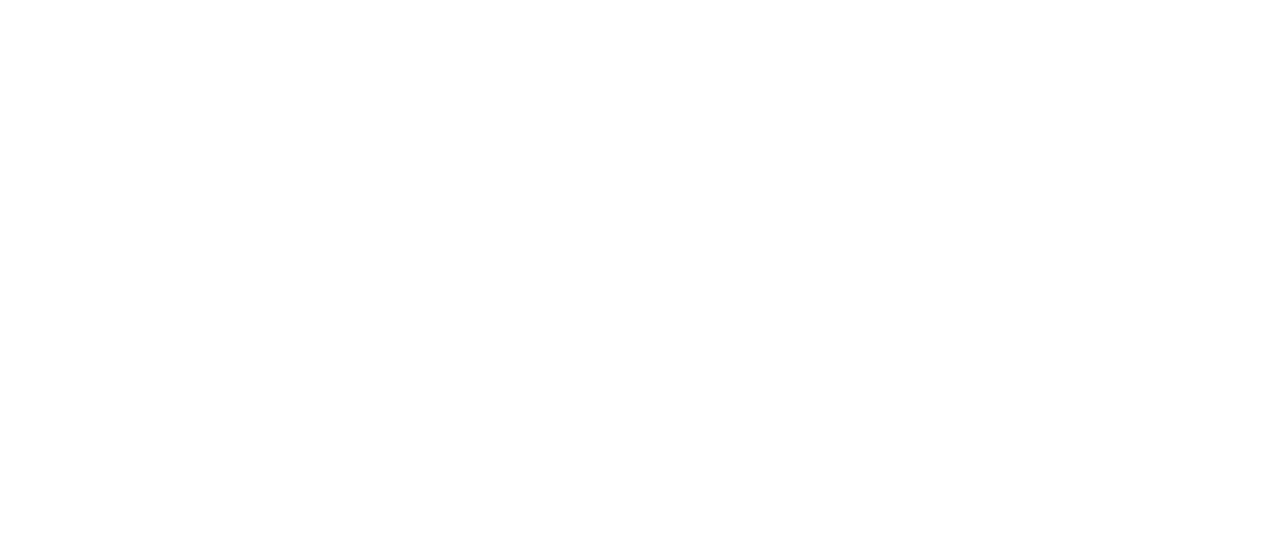
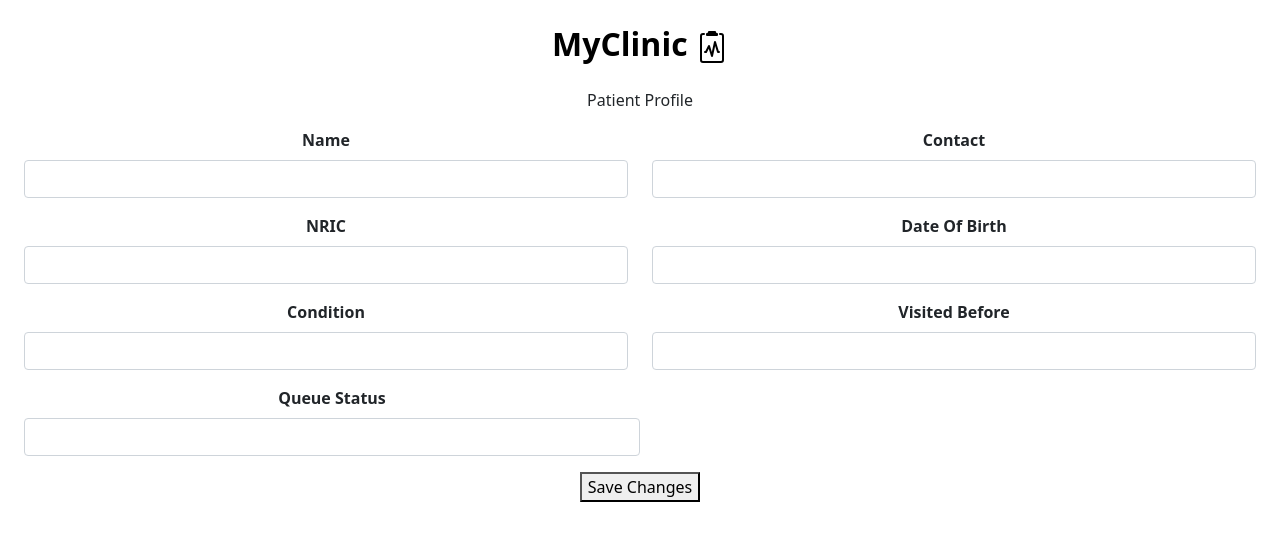
Before and after one commit to auglxw/MyClinic, a React (Create React App) app in the folder client/: page /internaledit in a window 1280 px wide. Shown: the top 540 px of the page. Built offline with nearby package versions, Linux system fonts and the light colour scheme.

Commit message:
Reorganised the edit details page

```diff
--- a/client/src/pages/InternalEdit.jsx
+++ b/client/src/pages/InternalEdit.jsx
@@ -2,19 +2,104 @@
 import 'bootstrap/dist/css/bootstrap.min.css';
 import React, { useState, useEffect } from "react";
 import Axios from "axios";
-import { Table } from "react-bootstrap";
+import { Form, Col, Row, Container } from "react-bootstrap";
 import Header from "../components/Header";
 import { useSelector } from "react-redux";
 
 function InternalEdit() {
     const patient = useSelector(state => state.selectedPatient);
+    const [details, setDetails] = useState({
+        name: patient.name,
+        contact: patient.contact,
+        nric: patient.nric,
+        dob: patient.dob,
+        condition: patient.condition,
+        visited: patient.visited,
+        status: patient.status,
+    });
+
+    function updateDetails(e, type) {
+        var temp = details;
+        if (type == "name") {
+            temp.name = e.target.value;
+        }
+        else if (type == "contact") {
+            temp.contact = e.target.value;
+        }
+        else if (type == "nric") {
+            temp.nric = e.target.value;
+        }
+        else if (type == "dob") {
+            temp.dob = e.target.value;
+        }
+        else if (type == "condition") {
+            temp.condition = e.target.value;
+        }
+        else if (type == "visited") {
+            temp.visited = e.target.value;
+        }
+        else if (type == "status") {
+            temp.status = e.target.value;
+        }
+        setDetails(temp);
+    }
 
     return <div>
-        <h1>{patient.name}</h1>
-        <h1>{patient.contact}</h1>
-        <h1>{patient.nric}</h1>
-        <h1>{patient.condition}</h1>
-        <h1>{patient.status}</h1>
+        <Header />
+        <p>Patient Profile</p>
+        <Form>
+        <Container fluid>
+            <Row>
+                <Col lg={6}>
+                <Form.Group className="mb-3">
+                    <Form.Label className="loginformlabel">Name</Form.Label>
+                    <Form.Control onChange={(e) => {updateDetails(e, "name")}} value={details.name} />
+                </Form.Group>
+                </Col>
+                <Col lg={6}>
+                <Form.Group className="mb-3">
+                    <Form.Label className="loginformlabel">Contact</Form.Label>
+                    <Form.Control onChange={(e) => {updateDetails(e, "contact")}} value={details.contact} />
+                </Form.Group>
+                </Col>
+            </Row>
+            <Row>
+                <Col lg={6}>
+                <Form.Group className="mb-3">
+                    <Form.Label className="loginformlabel">NRIC</Form.Label>
+                    <Form.Control onChange={(e) => {updateDetails(e, "nric")}} value={details.nric} />
+                </Form.Group>
+                </Col>
+                <Col lg={6}>
+                <Form.Group className="mb-3">
+                    <Form.Label className="loginformlabel">Date Of Birth</Form.Label>
+                    <Form.Control onChange={(e) => {updateDetails(e, "dob")}} value={details.dob} />
+                </Form.Group>
+                </Col>
+            </Row>
+            <Row>
+                <Col lg={6}>
+                <Form.Group className="mb-3">
+                    <Form.Label className="loginformlabel">Condition</Form.Label>
+                    <Form.Control onChange={(e) => {updateDetails(e, "condition")}} value={details.condition} />
+                </Form.Group>
+                </Col>
+                <Col lg={6}>
+                <Form.Group className="mb-3">
+                    <Form.Label className="loginformlabel">Visited Before</Form.Label>
+                    <Form.Control onChange={(e) => {updateDetails(e, "visited")}} value={details.visited} />
+                </Form.Group>
+                </Col>
+            </Row>
+            <Col lg={6}>
+            <Form.Group className="mb-3">
+                <Form.Label className="loginformlabel">Queue Status</Form.Label>
+                <Form.Control onChange={(e) => {updateDetails(e, "status")}} value={details.status} />
+            </Form.Group>
+            </Col>
+            </Container>
+            <button>Save Changes</button>
+        </Form>
     </div>
 }
 
```
